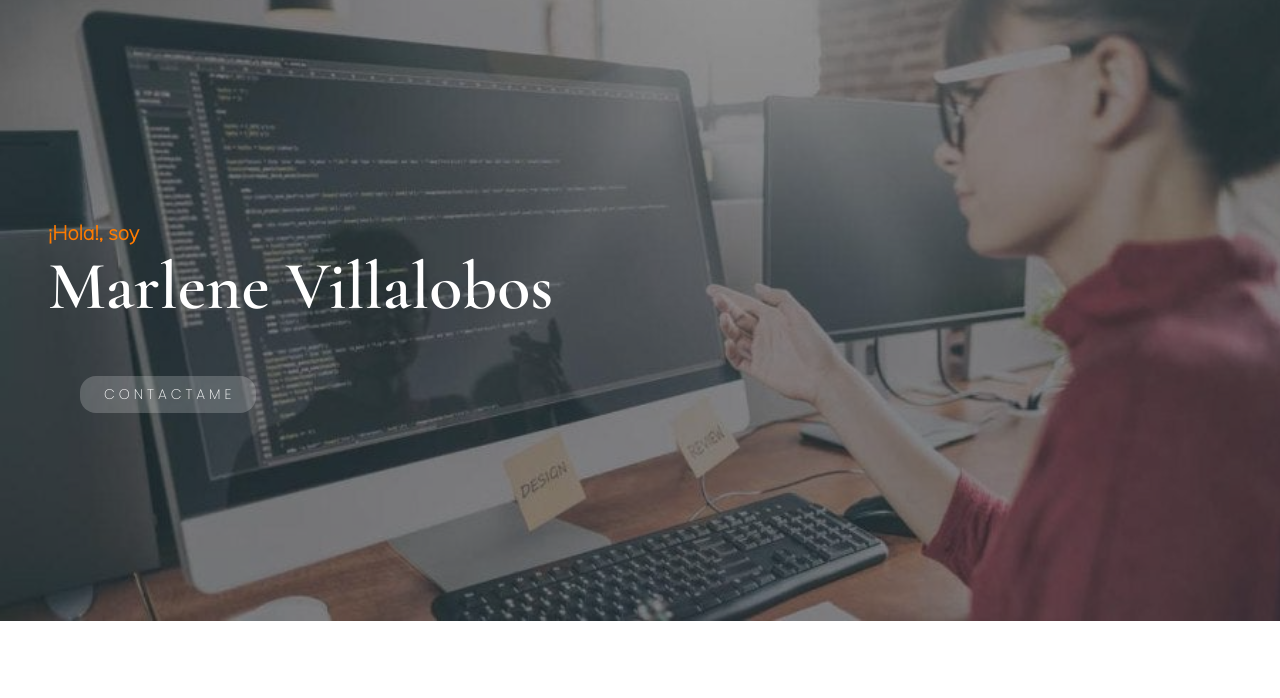
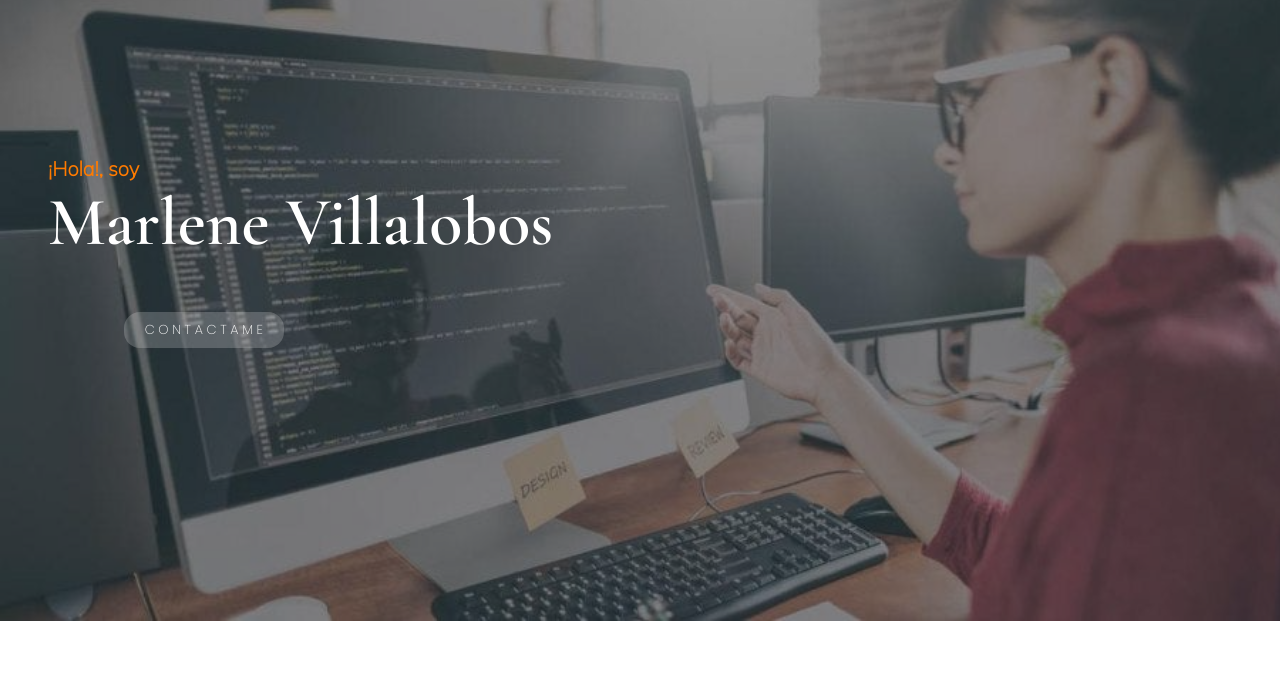
Before and after one commit to Villalobos-M/Portafolio, a plain HTML site: page index.html in a window 1280 px wide. Shown: the part 79-777 px from the top of the page. Drawn offline with nearby package versions, Linux system fonts and the light colour scheme.

Commit message:
cambio de responsividad

```diff
--- a/assets/Styles/main.css
+++ b/assets/Styles/main.css
@@ -90,18 +90,21 @@ header {
    flex-direction: column;
    align-items: flex-start;
    justify-content: center;
-   min-height: 80vh;
+   max-height: 100vh;
 }
-header > h6 {
+header > div > h6 {
    font-family: "Mulish", sans-serif;
    font-size: 18px;
    color: rgb(255, 123, 0);
 }
 
-header > p {
+header > div > p {
    font-size: 40px;
    font-family: "Cormorant Garamond", serif;
    color: #ffff;
+}
+#home > div {
+   margin-top: 10rem;
 }
 
 .h2 {
@@ -114,7 +117,7 @@ header > p {
    padding: 1rem;
 }
 
-#home > a > button {
+#home > div > a > button {
    margin: 3rem 0 0 15%;
    padding: 0.5rem 1rem;
    width: 10rem;
@@ -511,11 +514,11 @@ label {
    #home {
       padding: 0 0 0 1.5rem;
    }
-   #home > h6 {
+   #home > div > h6 {
       font-size: 20px;
    }
 
-   #home > p {
+   #home > div > p {
       font-size: 52px;
    }
 
@@ -692,11 +695,11 @@ label {
    #home {
       padding: 0 0 0 3rem;
    }
-   #home > h6 {
+   #home > div > h6 {
       font-size: 20px;
    }
 
-   #home > p {
+   #home > div > p {
       font-size: 68px;
    }
 
--- a/index.html
+++ b/index.html
@@ -50,12 +50,13 @@
 
       <div class="color-2">
          <header id="home">
-
-            <h6>¡Hola!, soy</h6>
-            <p >Marlene Villalobos</p>
-            <a href="index.html#contact">
-               <button>C O N T A C T A M E</button>
-            </a>
+            <div>
+               <h6>¡Hola!, soy</h6>
+               <p>Marlene Villalobos</p>
+               <a href="index.html#contact">
+                  <button>C O N T A C T A M E</button>
+               </a>
+            </div>
 
          </header>
       </div>
```
